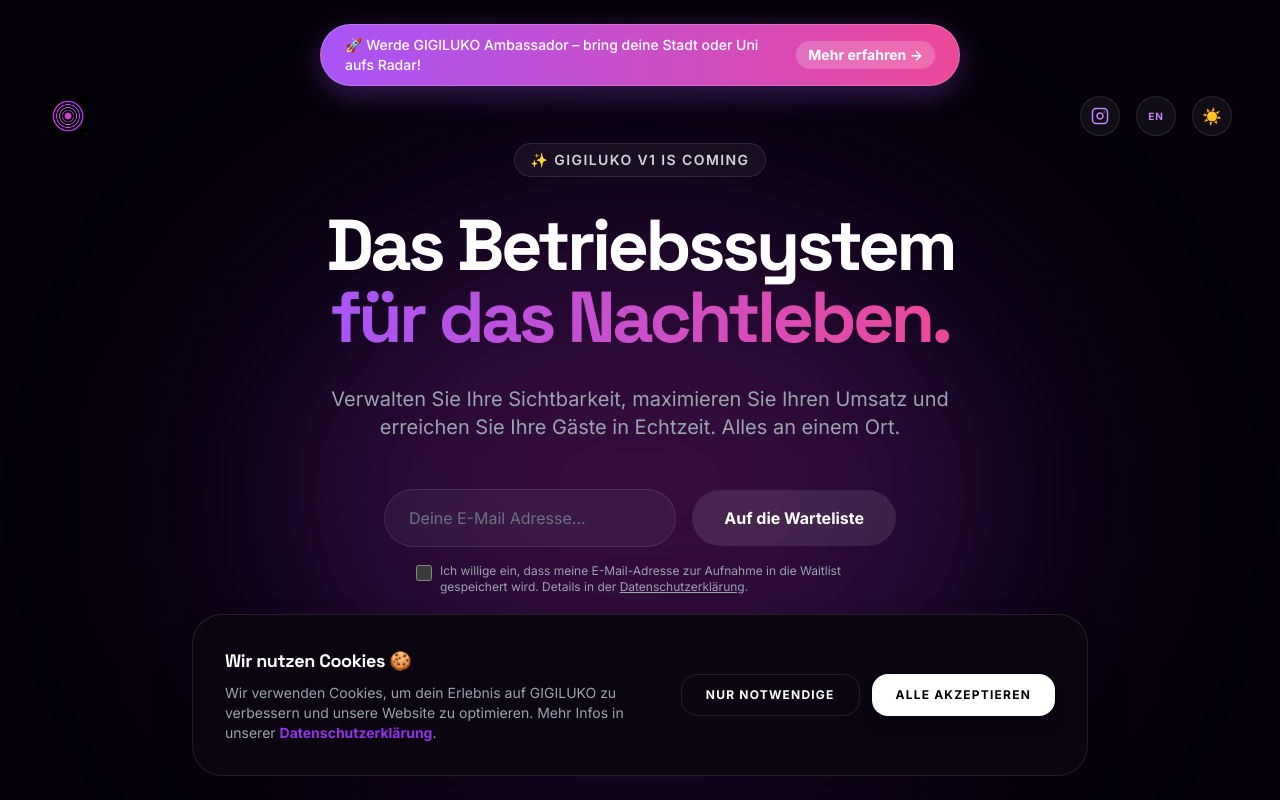
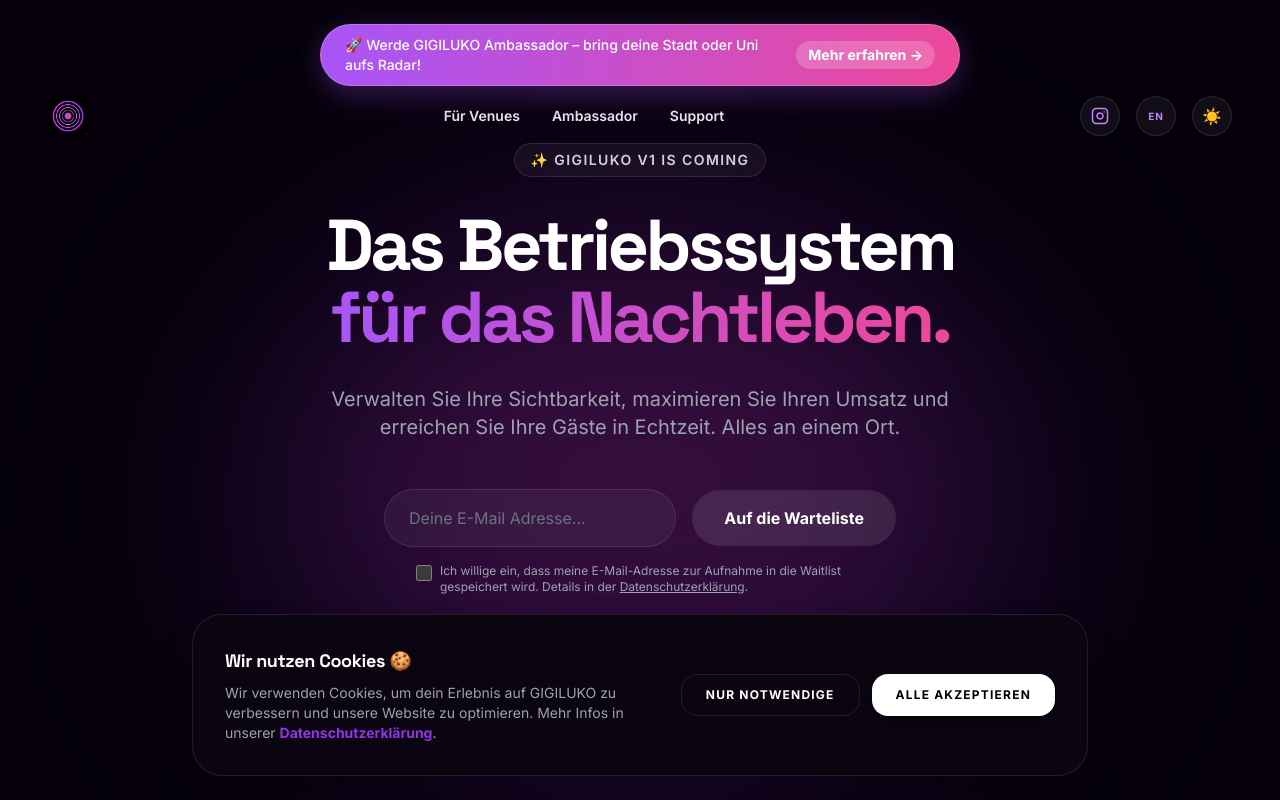
Before and after one commit to LuisCodingforfutur/gigilukoweb, a React (Vite) app: page / in a window 1280 px wide. Shown: the top 800 px of the page. Built offline with nearby package versions, Linux system fonts and the light colour scheme.

Commit message:
feat: navbar menu (For Venues / Ambassador / Support) + mobile hamburger

```diff
--- a/src/components/Navbar.tsx
+++ b/src/components/Navbar.tsx
@@ -1,33 +1,54 @@
-import React from "react";
-import { Link } from "react-router-dom";
+import React, { useState } from "react";
+import { Link, useNavigate, useLocation } from "react-router-dom";
 import { useLanguage } from "./Layout";
 
 interface Props { isDark: boolean; toggleTheme: () => void; }
 
+const navContent = {
+  de: { venues: "Für Venues", ambassador: "Ambassador", support: "Support" },
+  en: { venues: "For Venues", ambassador: "Ambassador", support: "Support" },
+};
+
 const Navbar: React.FC<Props> = ({ isDark, toggleTheme }) => {
   const { lang, setLang } = useLanguage();
+  const t = navContent[lang];
+  const [menuOpen, setMenuOpen] = useState(false);
+  const navigate = useNavigate();
+  const location = useLocation();
+
+  const goToVenues = () => {
+    setMenuOpen(false);
+    if (location.pathname !== "/") {
+      navigate("/");
+      setTimeout(() => document.getElementById("venues")?.scrollIntoView({ behavior: "smooth" }), 120);
+    } else {
+      document.getElementById("venues")?.scrollIntoView({ behavior: "smooth" });
+    }
+  };
+
+  const linkClass = "text-sm font-semibold text-gray-700 dark:text-gray-200 hover:text-[#EC4899] dark:hover:text-[#EC4899] transition-colors";
+  const iconClass = "w-9 h-9 md:w-10 md:h-10 flex items-center justify-center rounded-full bg-gray-100 dark:bg-white/5 border border-black/5 dark:border-white/10 hover:scale-110 transition-all";
 
   return (
     <nav className="fixed top-0 left-0 w-full z-[100] px-6 pt-20 pb-8 md:pt-24 md:px-12 pointer-events-none">
       <div className="max-w-7xl mx-auto flex justify-between items-center">
-        <Link to="/" className="group pointer-events-auto">
+        {/* Logo */}
+        <Link to="/" className="group pointer-events-auto" onClick={() => setMenuOpen(false)}>
           <div className="transition-all duration-500 hover:scale-105">
-            <img
-              src={isDark ? "/logo-black.jpg" : "/logo-white.jpg"}
-              alt="GIGILUKO"
-              className="h-8 md:h-10 w-auto rounded-lg"
-            />
+            <img src={isDark ? "/logo-black.jpg" : "/logo-white.jpg"} alt="GIGILUKO" className="h-8 md:h-10 w-auto rounded-lg" />
           </div>
         </Link>
 
+        {/* Desktop nav links */}
+        <div className="hidden md:flex items-center gap-8 pointer-events-auto">
+          <button onClick={goToVenues} className={linkClass}>{t.venues}</button>
+          <Link to="/ambassador" className={linkClass}>{t.ambassador}</Link>
+          <Link to="/support" className={linkClass}>{t.support}</Link>
+        </div>
+
+        {/* Right controls */}
         <div className="flex items-center gap-2 md:gap-4 pointer-events-auto">
-          <a
-            href="https://www.instagram.com/gigilukoo/"
-            target="_blank"
-            rel="noopener noreferrer"
-            className="w-9 h-9 md:w-10 md:h-10 flex items-center justify-center rounded-full bg-gray-100 dark:bg-white/5 border border-black/5 dark:border-white/10 text-gray-500 dark:text-purple-400 hover:text-[#EC4899] dark:hover:text-[#EC4899] hover:border-[#EC4899]/30 hover:scale-110 transition-all"
-            aria-label="Instagram"
-          >
+          <a href="https://www.instagram.com/gigilukoo/" target="_blank" rel="noopener noreferrer" className={`${iconClass} text-gray-500 dark:text-purple-400 hover:text-[#EC4899] dark:hover:text-[#EC4899] hover:border-[#EC4899]/30`} aria-label="Instagram">
             <svg className="w-[18px] h-[18px]" viewBox="0 0 24 24" fill="none" stroke="currentColor" strokeWidth="2" strokeLinecap="round" strokeLinejoin="round">
               <rect x="2" y="2" width="20" height="20" rx="5" ry="5"></rect>
               <path d="M16 11.37A4 4 0 1 1 12.63 8 4 4 0 0 1 16 11.37z"></path>
@@ -35,22 +56,32 @@
             </svg>
           </a>
 
-          <button
-            onClick={() => setLang(lang === "de" ? "en" : "de")}
-            className="w-9 h-9 md:w-10 md:h-10 flex items-center justify-center rounded-full bg-gray-100 dark:bg-white/5 border border-black/5 dark:border-white/10 text-[10px] font-black uppercase tracking-widest text-gray-500 dark:text-purple-400 hover:scale-110 transition-all"
-          >
+          <button onClick={() => setLang(lang === "de" ? "en" : "de")} className={`${iconClass} text-[10px] font-black uppercase tracking-widest text-gray-500 dark:text-purple-400`}>
             {lang === "de" ? "EN" : "DE"}
           </button>
 
-          <button
-            onClick={toggleTheme}
-            className="w-9 h-9 md:w-10 md:h-10 flex items-center justify-center rounded-full bg-gray-100 dark:bg-white/5 border border-black/5 dark:border-white/10 text-gray-500 dark:text-purple-400 hover:scale-110 transition-all"
-          >
+          <button onClick={toggleTheme} className={`${iconClass} text-gray-500 dark:text-purple-400`}>
             <span className="text-sm md:text-base">{isDark ? "☀️" : "🌙"}</span>
+          </button>
+
+          <button onClick={() => setMenuOpen(!menuOpen)} className={`${iconClass} md:hidden text-gray-700 dark:text-white`} aria-label="Menu">
+            <span className="text-lg leading-none">{menuOpen ? "✕" : "☰"}</span>
           </button>
         </div>
       </div>
+
+      {/* Mobile dropdown */}
+      {menuOpen && (
+        <div className="md:hidden pointer-events-auto mt-4 max-w-7xl mx-auto">
+          <div className="bg-white/90 dark:bg-[#0a0014]/95 backdrop-blur-xl border border-black/10 dark:border-white/10 rounded-2xl p-3 flex flex-col gap-1 shadow-2xl">
+            <button onClick={goToVenues} className="text-left px-4 py-3 rounded-xl font-semibold text-gray-800 dark:text-gray-100 hover:bg-black/5 dark:hover:bg-white/5 transition-colors">{t.venues}</button>
+            <Link to="/ambassador" onClick={() => setMenuOpen(false)} className="px-4 py-3 rounded-xl font-semibold text-gray-800 dark:text-gray-100 hover:bg-black/5 dark:hover:bg-white/5 transition-colors">{t.ambassador}</Link>
+            <Link to="/support" onClick={() => setMenuOpen(false)} className="px-4 py-3 rounded-xl font-semibold text-gray-800 dark:text-gray-100 hover:bg-black/5 dark:hover:bg-white/5 transition-colors">{t.support}</Link>
+          </div>
+        </div>
+      )}
     </nav>
   );
 };
+
 export default Navbar;
```
